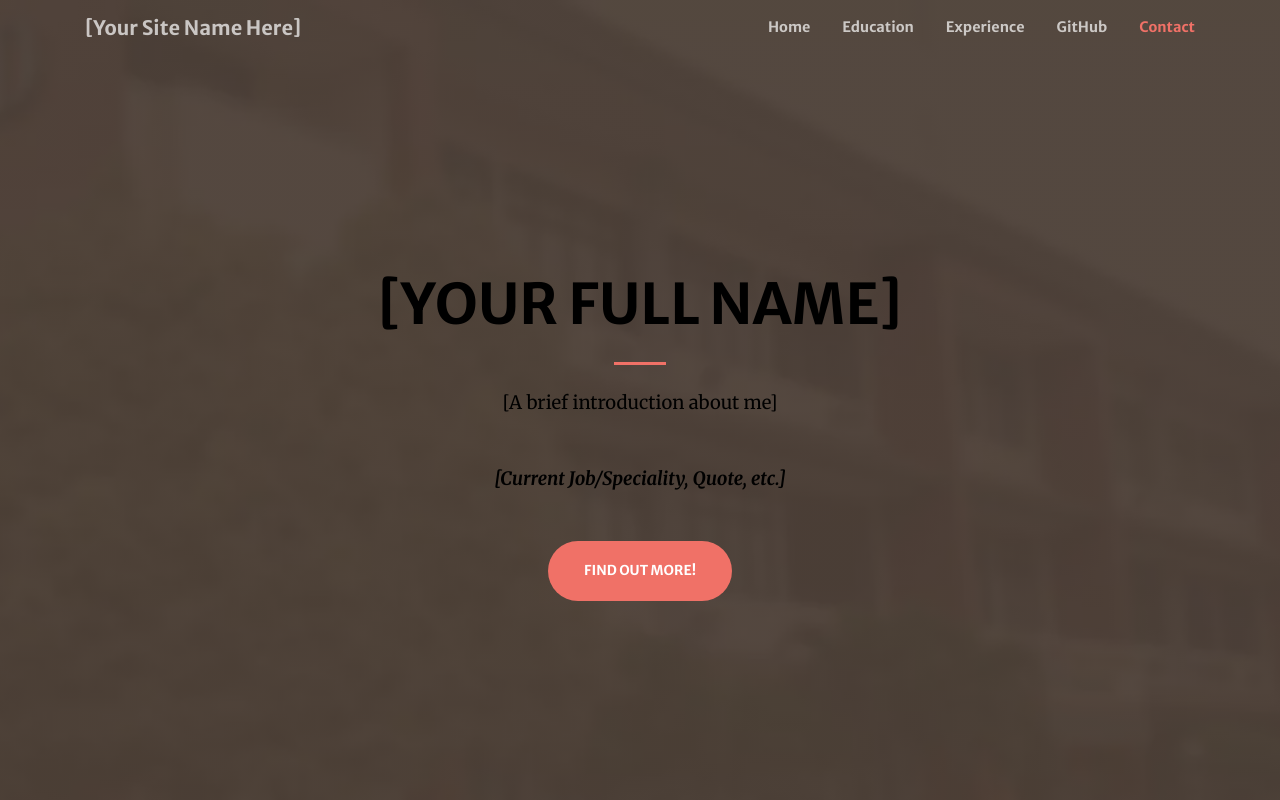
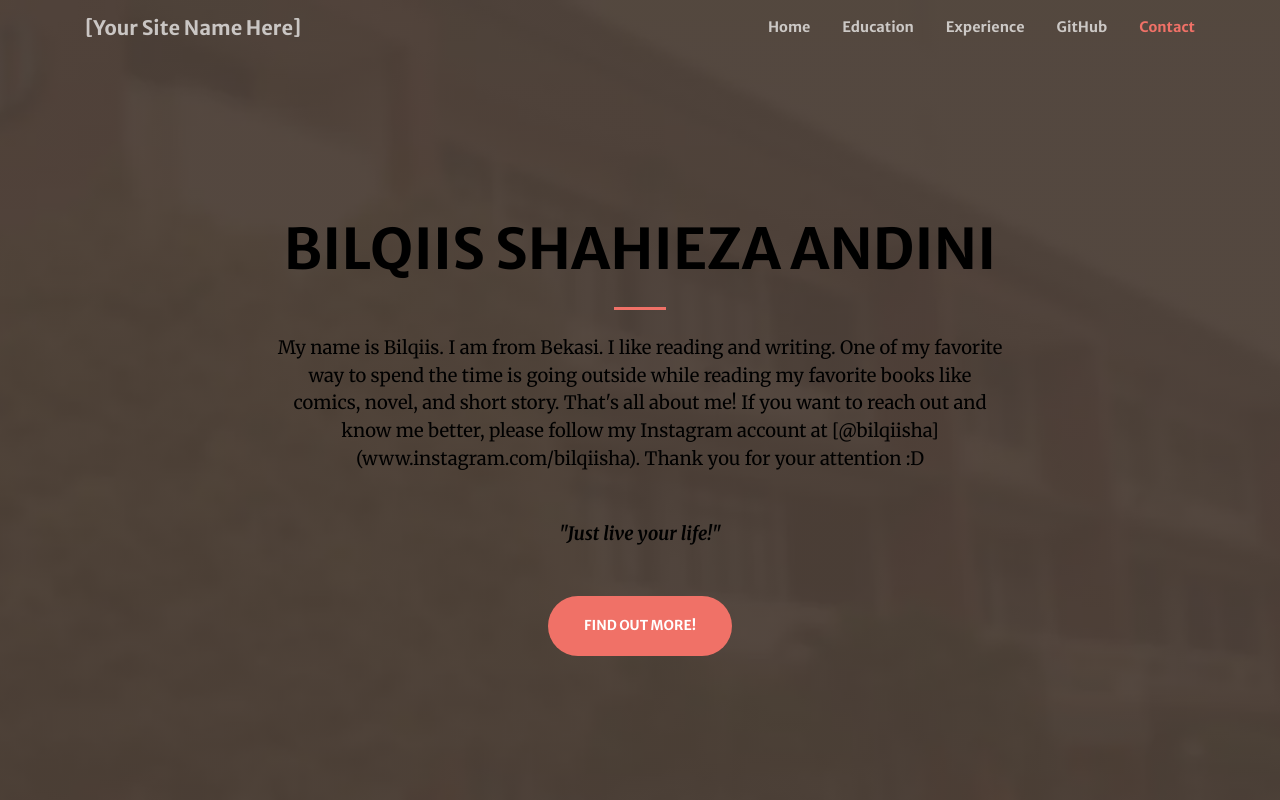
Before and after one commit to bilqiisshahieza/bilqiisshahieza.github.io, a plain HTML site: page index.html in a window 1280 px wide. Shown: the top 800 px of the page. Drawn offline with nearby package versions, Linux system fonts and the light colour scheme.

Commit message:
Update index.html

```diff
--- a/index.html
+++ b/index.html
@@ -4,7 +4,7 @@
   <meta charset="utf-8">
   <meta name="viewport" content="width=device-width, initial-scale=1, shrink-to-fit=no">
 
-  <title>[Front Web Title Bootstrap]</title>
+  <title>Bilqiis's Web</title>
 
 
   <script src="https://use.fontawesome.com/4dfd1d7bab.js"></script>
@@ -78,13 +78,13 @@
       <div class="row">
         <div class="col-lg-10 mx-auto">
           <h1 class="text-uppercase">
-            <strong>[Your Full Name]</strong>
+            <strong>Bilqiis Shahieza Andini</strong>
           </h1>
           <hr class="divider my-4" />
         </div>
         <div class="col-lg-8 mx-auto">
-          <p class="text-faded text-black mb-5">[A brief introduction about me]</p>
-          <p class="text-italic font-weight-bold mb-5">[Current Job/Speciality, Quote, etc.]</a></p>
+          <p class="text-faded text-black mb-5">My name is Bilqiis. I am from Bekasi. I like reading and writing. One of my favorite way to spend the time is going outside while reading my favorite books like comics, novel, and short story. That's all about me! If you want to reach out and know me better, please follow my Instagram account at [@bilqiisha](www.instagram.com/bilqiisha). Thank you for your attention :D</p>
+          <p class="text-italic font-weight-bold mb-5">"Just live your life!"</a></p>
           <a class="btn btn-primary btn-xl js-scroll-trigger" href="#about">Find Out More!</a>
         </div>
       </div>
```
